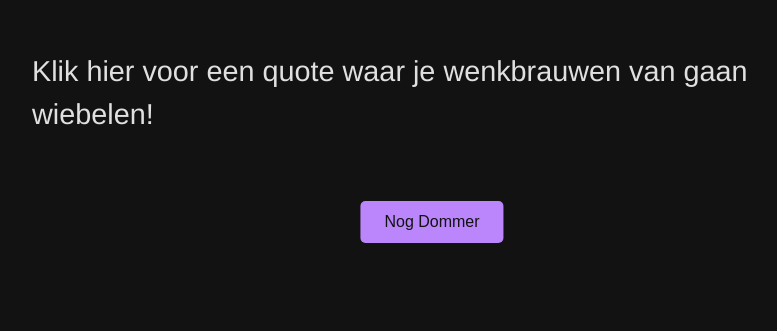
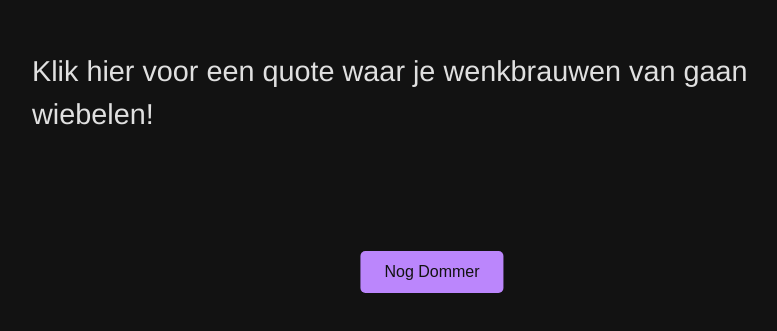
Before and after one commit to sybrenh/dumb-politician-quotes, a plain HTML site: page index.html in a window 1280 px wide. Shown: the part 307-638 px from the top of the page, without its empty margins (208-985 px from the left). Drawn offline with Linux system fonts and the light colour scheme.

Commit message:
Update styles.css

```diff
--- a/styles.css
+++ b/styles.css
@@ -50,7 +50,7 @@ body {
 
 button {
     position: fixed;
-    bottom: 250px;
+    bottom: 200px;
     left: 50%;
     transform: translateX(-50%);
     background-color: #bb86fc;
```
